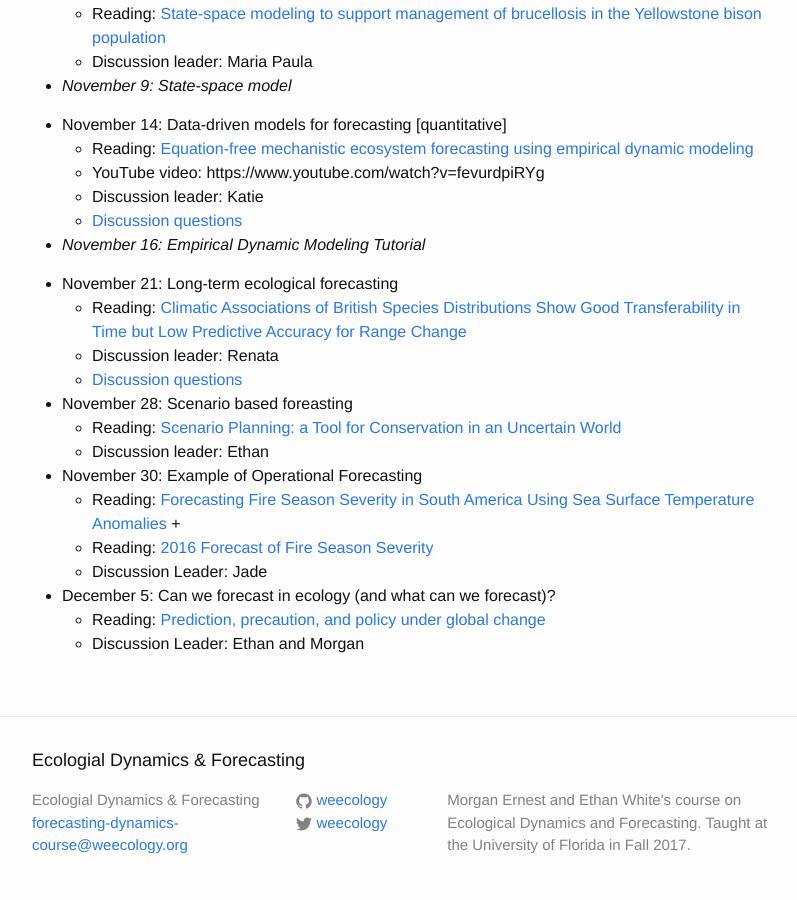
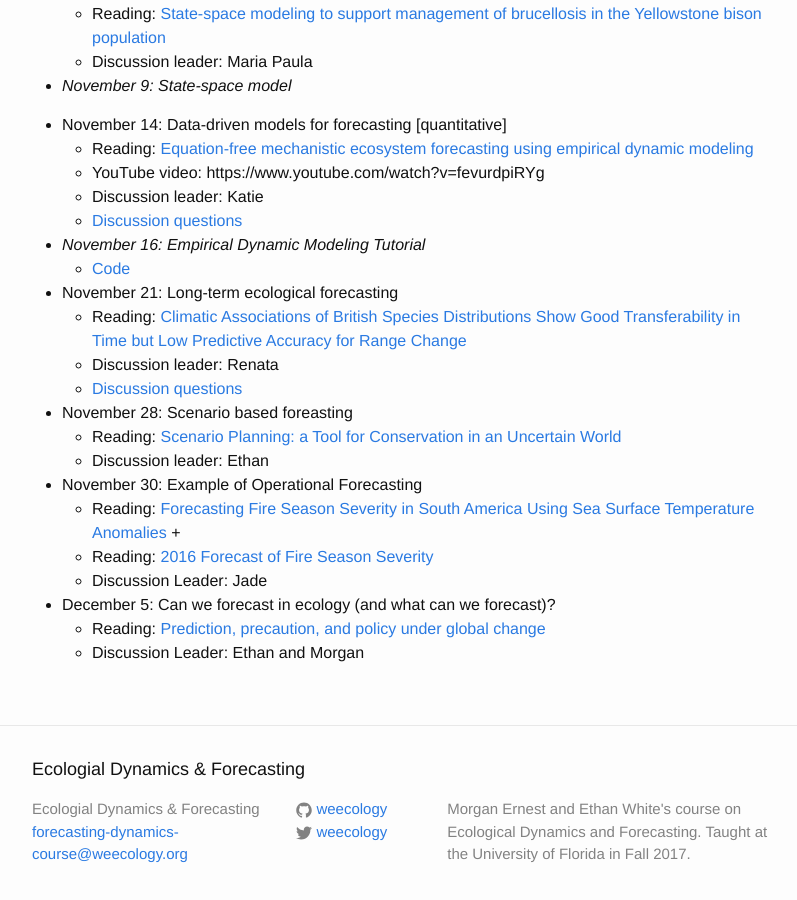
Before and after one commit to weecology/forecasting-dynamics-course, a Jekyll site: the page built from schedule.md, in a window 1280 px wide and 900 px high, scrolled down 2097 px. Shown: the whole window, without its empty margins (238-1035 px from the left). Built offline with Jekyll 4.4.1, drawn with Linux system fonts in a browser that asks for light colours.

Commit message:
Add link to rEDM demo

```diff
--- a/schedule.md
+++ b/schedule.md
@@ -108,6 +108,7 @@ Activity days when laptops are required are noted in italics. Discussion leaders
 	* [Discussion questions]({{ site.baseurl }}/discussion/edm)
 
 * *November 16: Empirical Dynamic Modeling Tutorial*
+    * [Code]({{ site.baseurl }}/lectures/rEDM_primer)
 
 * November 21: Long-term ecological forecasting
     * Reading: [Climatic Associations of British Species Distributions Show Good Transferability in Time but Low Predictive Accuracy for Range Change](http://dx.doi.org/10.1371/journal.pone.0040212)
```
